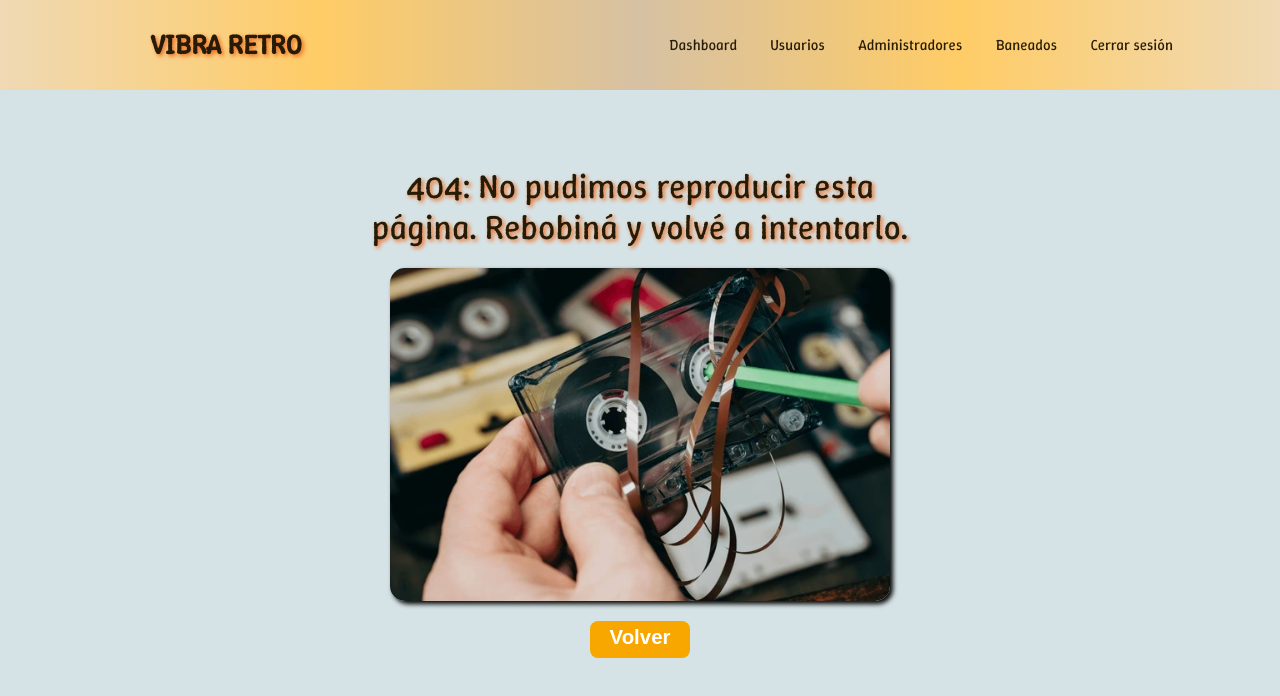
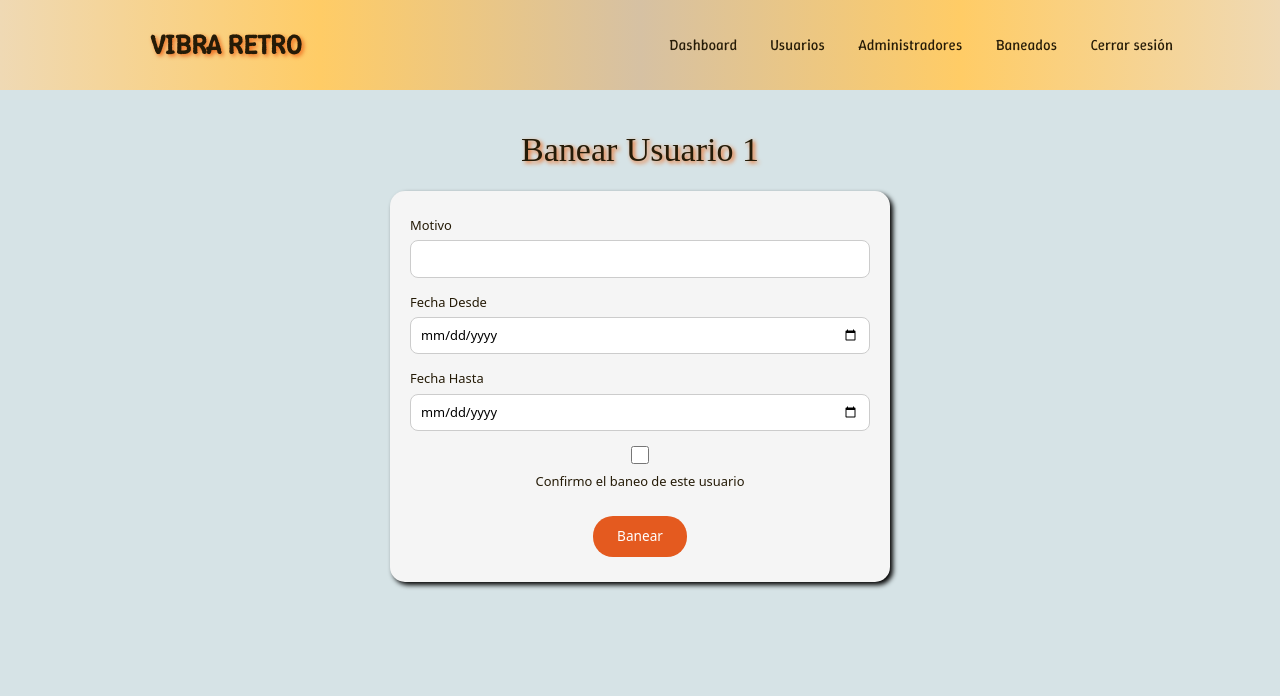
Before and after one commit to yamilaluz2/vibraretro-dashboard-react, a React (Create React App) app: page /ban/1 in a window 1280 px wide. Before the commit this address had no page. Shown: the top 696 px of the page. Built offline with nearby package versions, Linux system fonts and the light colour scheme; sample sign-in values are in the browser's storage.

Commit message:
se agrego el baneo

```diff
--- a/src/App.js
+++ b/src/App.js
@@ -25,7 +25,7 @@ function App() {
           <Route path="/dashboard" element={<ProtectedRoutes><Dashboard /></ProtectedRoutes>} />
           <Route exact path='/users' element={<ProtectedRoutes><Users /></ProtectedRoutes>} />
           <Route exact path='/user/:userId' element={<ProtectedRoutes><User /></ProtectedRoutes>} />
-          <Route exact path='/ban' element={<ProtectedRoutes><Ban /></ProtectedRoutes>} />
+          <Route exact path='/ban/:userId' element={<ProtectedRoutes><Ban /></ProtectedRoutes>} />
           <Route exact path='/administrators' element={<ProtectedRoutes><Administrators /></ProtectedRoutes>} />
           <Route exact path='/banned' element={<ProtectedRoutes><Banned /></ProtectedRoutes>} />
           <Route path='*' element={<Error />} />
--- a/src/components/Ban/Ban.jsx
+++ b/src/components/Ban/Ban.jsx
@@ -1,9 +1,9 @@
 import React, { useState } from 'react';
-import { useNavigate } from 'react-router-dom';
+import { useNavigate, useParams } from 'react-router-dom';
 import './Ban.css';
 
 const Ban = () => {
-  const [userId, setUserId] = useState('');
+  const { userId } = useParams();
   const [reason, setReason] = useState('');
   const [startDate, setStartDate] = useState('');
   const [endDate, setEndDate] = useState('');
@@ -13,7 +13,7 @@ const Ban = () => {
   const navigate = useNavigate();
 
   const handleBan = async () => {
-    if (!userId || !reason || !startDate || !endDate || !confirm) {
+    if (!reason || !startDate || !endDate || !confirm) {
       alert('Completa todos los campos y confirma el baneo.');
       return;
     }
@@ -25,7 +25,7 @@ const Ban = () => {
     try {
       const token = localStorage.getItem('token');
 
-      const res = await fetch('https://tu-backend.com/api/users/ban', {
+      const res = await fetch('http://localhost:5029/Ban/Ban', {
         method: 'POST',
         headers: {
           'Content-Type': 'application/json',
@@ -52,16 +52,8 @@ const Ban = () => {
 
   return (
     <div className="ban-container">
-      <h2>Banear Usuario</h2>
+      <h2>Banear Usuario {userId}</h2>
       <div className="ban-form">
-        <label>
-          ID del Usuario
-          <input
-            type="number"
-            value={userId}
-            onChange={(e) => setUserId(e.target.value)}
-          />
-        </label>
         <label>
           Motivo
           <input
--- a/src/components/Table/Table.jsx
+++ b/src/components/Table/Table.jsx
@@ -21,9 +21,9 @@ const Table = ({ users, onEdit, onBan }) => {
             <tr key={user.id}>
               <td>{user.id}</td>
               <td>{user.name}</td>
-              <td>{user.username}</td>
+              <td>{user.userName}</td>
               <td>{user.mail}</td>
-              <td>{user.banned ? "Baneado" : "Activo"}</td>
+              <td>{user.state ? "Baneado" : "Activo"}</td>
               <td className="action-buttons">
                 <Button text="Editar" callback={() => onEdit(user.id)} />
                 <Button text="Banear" callback={() => onBan(user.id)} />
--- a/src/components/Users/Users.jsx
+++ b/src/components/Users/Users.jsx
@@ -50,8 +50,8 @@ const Users = () => {
 
   const filteredUsers = users.filter(user =>
     user.name.toLowerCase().includes(searchQuery.toLowerCase()) ||
-    user.username.toLowerCase().includes(searchQuery.toLowerCase()) ||
-    user.email.toLowerCase().includes(searchQuery.toLowerCase())
+    user.userName.toLowerCase().includes(searchQuery.toLowerCase()) ||
+    user.mail.toLowerCase().includes(searchQuery.toLowerCase())
   );
 
   return (
```
